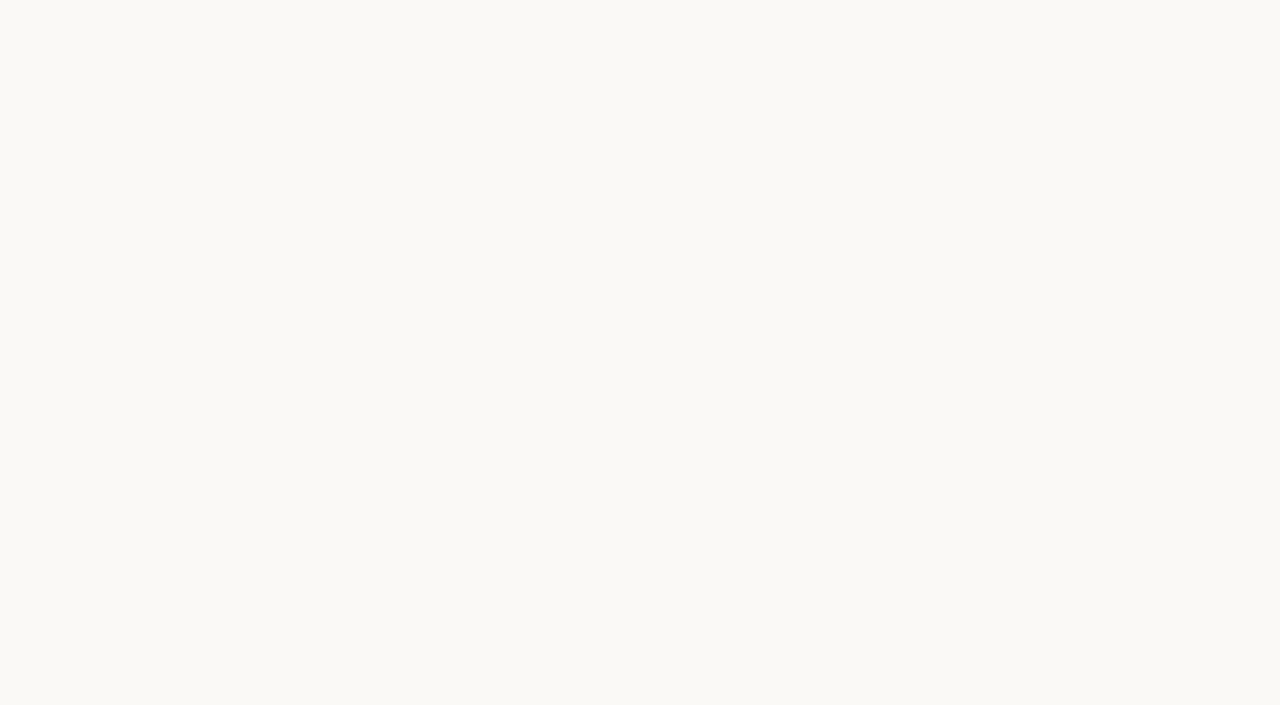
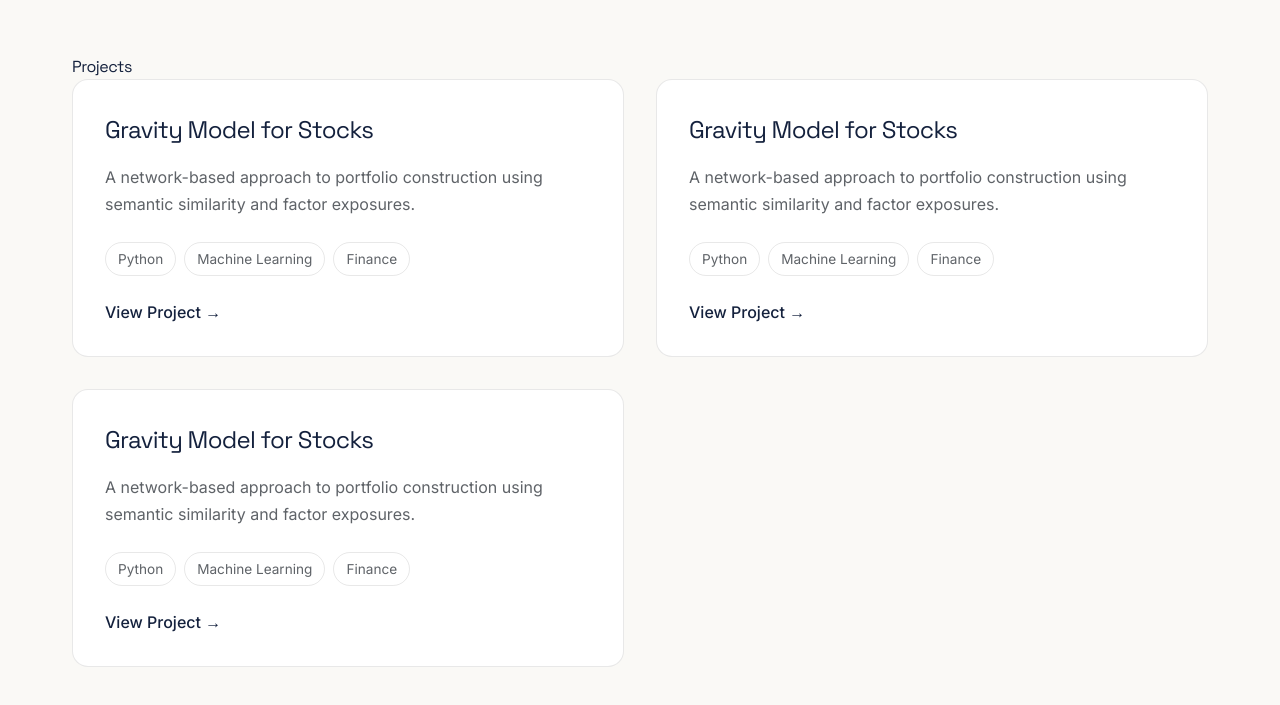
Before and after one commit to squilliam34/squilliam34.github.io, a React (Vite) app: page / in a window 1280 px wide. Shown: the part 873-1578 px from the top of the page. Before the commit the page ends 800 px from the top, so only its background shows below. Built offline with nearby package versions, Linux system fonts and the light colour scheme.

Commit message:
Initial project shell + cards

```diff
--- a/src/App.jsx
+++ b/src/App.jsx
@@ -1,9 +1,11 @@
 import Hero from "./components/Hero/Hero";
+import Projects from "./components/Projects/Projects";
 
 function App() {
     return (
         <>
             <Hero />
+            <Projects />
         </>
     );
 }
--- /dev/null
+++ b/src/components/Projects/ProjectCard.jsx
@@ -0,0 +1,26 @@
+export default function ProjectCard() {
+    return (
+        <article className="project-card">
+
+            <h3>
+                Gravity Model for Stocks
+            </h3>
+
+            <p>
+                A network-based approach to portfolio construction
+                using semantic similarity and factor exposures.
+            </p>
+
+            <div className="project-tags">
+                <span>Python</span>
+                <span>Machine Learning</span>
+                <span>Finance</span>
+            </div>
+
+            <a href="#" className="project-link">
+                View Project →
+            </a>
+
+        </article>
+    );
+}
--- /dev/null
+++ b/src/components/Projects/Projects.jsx
@@ -0,0 +1,15 @@
+import ProjectCard from "./ProjectCard";
+
+export default function Projects() {
+    return (
+        <section id="projects" className="container py-32">
+            <h2>Projects</h2>
+
+            <div className="grid gap-8 md:grid-cols-2">
+                <ProjectCard />
+                <ProjectCard />
+                <ProjectCard />
+            </div>
+        </section>
+    );
+}
--- a/src/index.css
+++ b/src/index.css
@@ -122,3 +122,86 @@ h1, h2, h3, h4 {
 html.dark .nav-button:hover {
   box-shadow: 0 8px 20px rgba(0, 0, 0, 0.35);
 }
+
+.project-card {
+    padding: 2rem;
+
+    border: 1px solid rgba(127,127,127,.18);
+    border-radius: 1rem;
+
+    background: var(--surface);
+
+    transition:
+        transform 0.25s ease,
+        border-color 0.25s ease,
+        box-shadow 0.25s ease;
+}
+
+.project-card:hover {
+    transform: translateY(-4px);
+
+    border-color: var(--accent);
+
+    box-shadow: 0 12px 30px rgba(0,0,0,.08);
+}
+
+html.dark .project-card:hover {
+    box-shadow: 0 12px 30px rgba(0,0,0,.3);
+}
+
+
+.project-card h3 {
+    margin-bottom: 1rem;
+
+    font-size: 1.5rem;
+}
+
+
+.project-card p {
+    max-width: 600px;
+
+    color: var(--text-secondary);
+
+    line-height: 1.7;
+
+    margin-bottom: 1.5rem;
+}
+
+
+.project-tags {
+    display: flex;
+    flex-wrap: wrap;
+
+    gap: .5rem;
+
+    margin-bottom: 1.5rem;
+}
+
+
+.project-tags span {
+    padding: .35rem .75rem;
+
+    border-radius: 9999px;
+
+    border: 1px solid rgba(127,127,127,.18);
+
+    font-size: .85rem;
+
+    color: var(--text-secondary);
+}
+
+
+.project-link {
+    color: var(--text);
+
+    text-decoration: none;
+
+    font-weight: 500;
+
+    transition: color .2s ease;
+}
+
+
+.project-link:hover {
+    color: var(--accent);
+}
```
